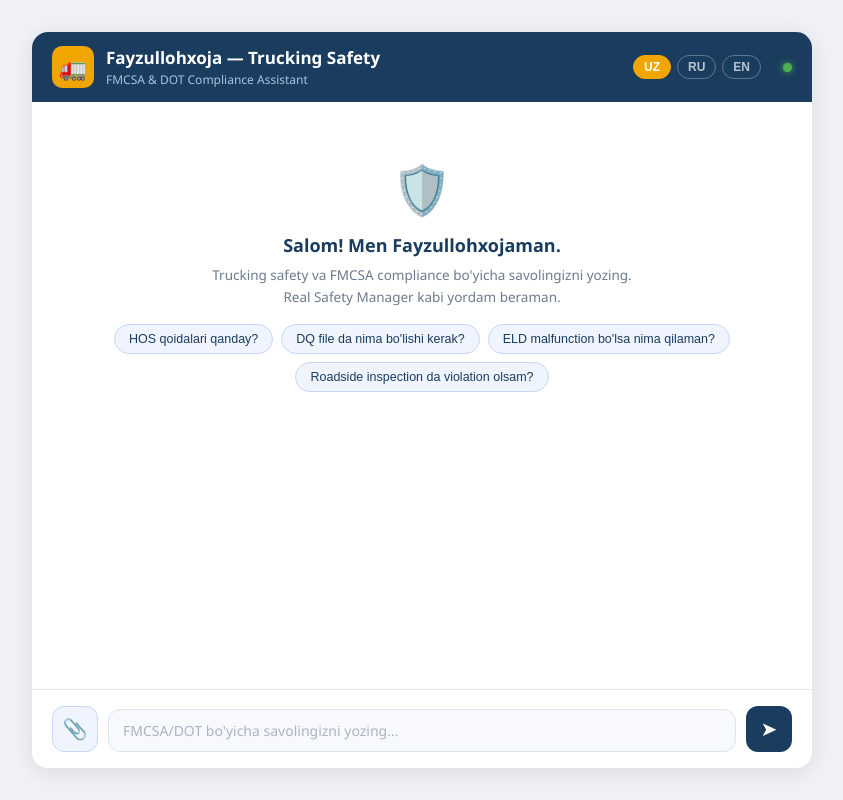
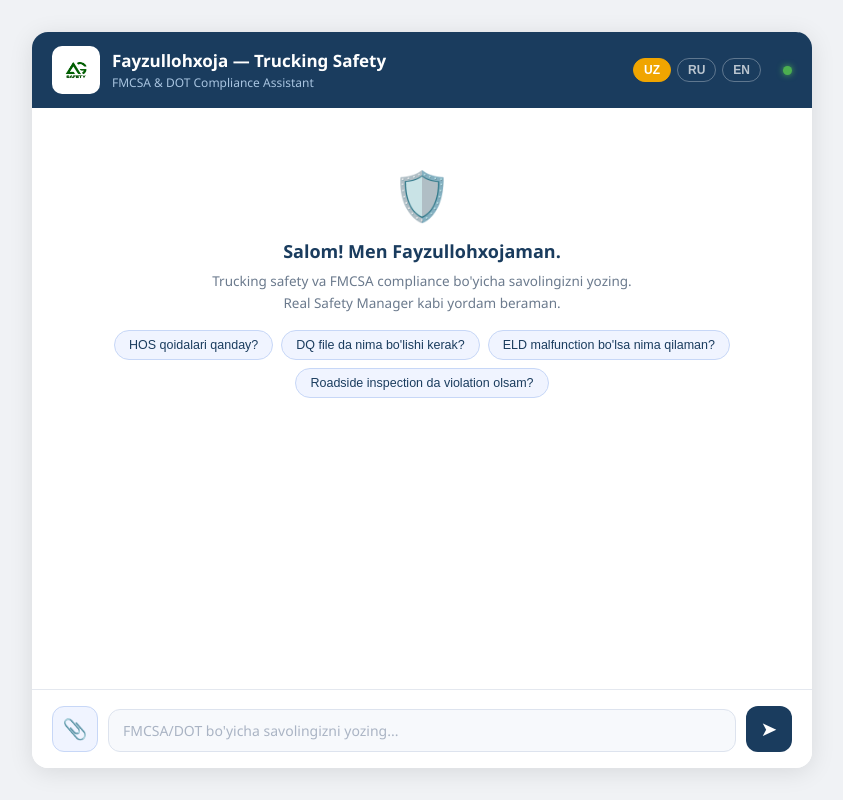
Before and after one commit to Xojaayevv/Safety-agent-, a website: page index.html in a window 1280 px wide. Shown: the whole page, without its empty margins (218-1061 px from the left). Drawn offline with Linux system fonts and the light colour scheme.

Commit message:
Add AG Safety logo and update header icon

```diff
--- a/index.html
+++ b/index.html
@@ -41,15 +41,22 @@
     }
 
     .header-icon {
-      width: 42px;
-      height: 42px;
-      background: #f0a500;
+      width: 48px;
+      height: 48px;
+      background: #ffffff;
       border-radius: 10px;
       display: flex;
       align-items: center;
       justify-content: center;
-      font-size: 22px;
       flex-shrink: 0;
+      overflow: hidden;
+      padding: 3px;
+    }
+
+    .header-icon img {
+      width: 100%;
+      height: 100%;
+      object-fit: contain;
     }
 
     .header-text h1 { font-size: 17px; font-weight: 700; }
@@ -279,7 +286,7 @@
 
   <!-- Sarlavha -->
   <div class="chat-header">
-    <div class="header-icon">🚛</div>
+    <div class="header-icon"><img src="/logo.jpg" alt="AG Safety" /></div>
     <div class="header-text">
       <h1>Fayzullohxoja — Trucking Safety</h1>
       <p id="headerSubtitle">FMCSA & DOT Compliance Assistant</p>
```
Also changed, not shown: server.js (+10 -0 lines), logo.jpg (added).
